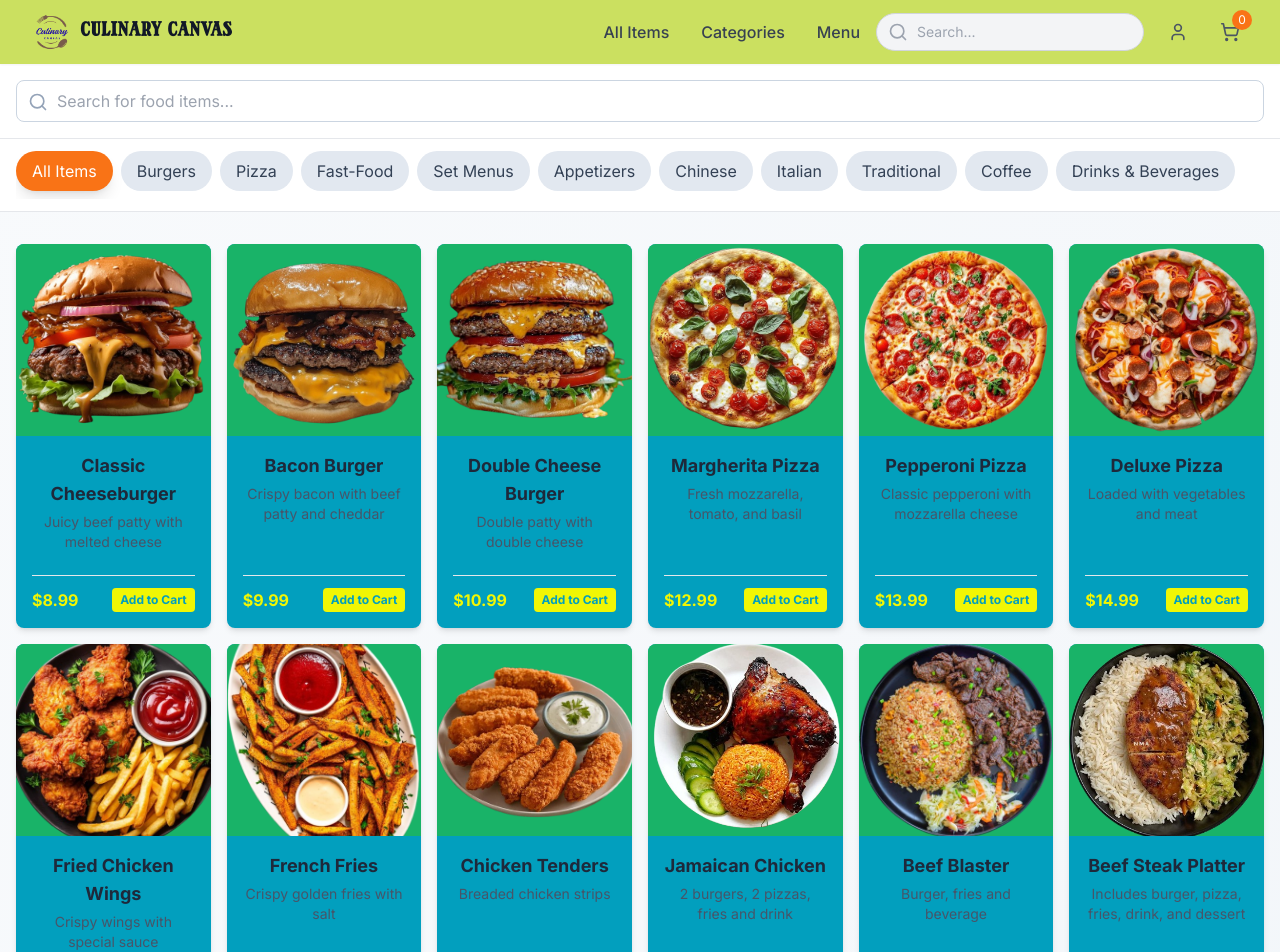
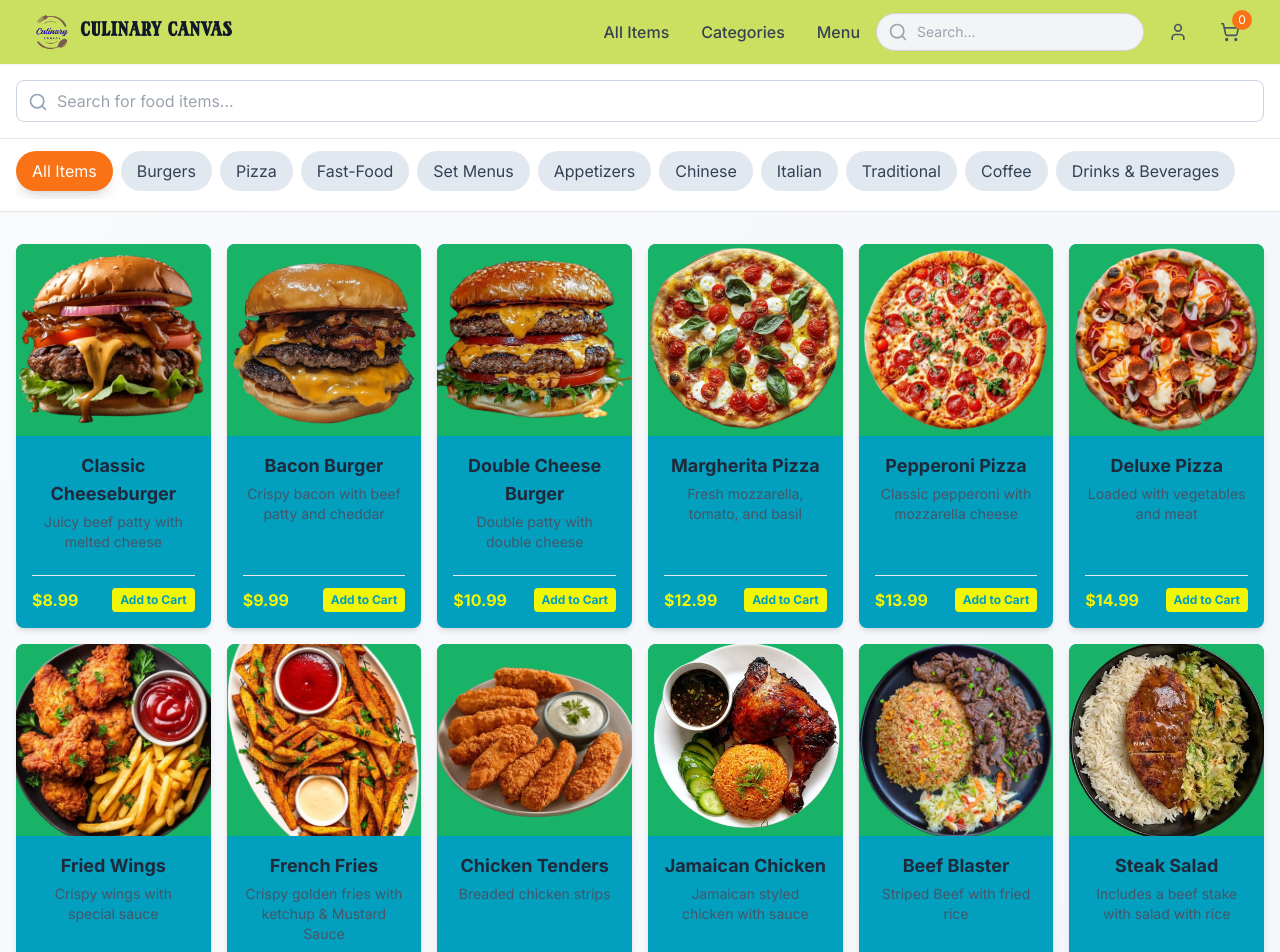
Before and after one commit to uzicodes/Culinary-Canvas, a Next.js app: page /all-items in a window 1280 px wide. Shown: the top 952 px of the page. Built offline with nearby package versions, Linux system fonts and the light colour scheme.

Commit message:
fixing some item cards

```diff
--- a/src/app/all-items/page.tsx
+++ b/src/app/all-items/page.tsx
@@ -41,12 +41,12 @@ export default function AllProductsPage({ searchParams }: { searchParams: { [key
     { id: 4, name: 'Margherita Pizza', description: 'Fresh mozzarella, tomato, and basil', price: 12.99, category: 'pizza', image: '/items/pizza/margherita.png' },
     { id: 5, name: 'Pepperoni Pizza', description: 'Classic pepperoni with mozzarella cheese', price: 13.99, category: 'pizza', image: '/items/pizza/pepperoni.png' },
     { id: 6, name: 'Deluxe Pizza', description: 'Loaded with vegetables and meat', price: 14.99, category: 'pizza', image: '/items/pizza/deluxe.png' },
-    { id: 7, name: 'Fried Chicken Wings', description: 'Crispy wings with special sauce', price: 7.99, category: 'fastfood', image: '/items/fastfood/fried_chicken.png' },
-    { id: 8, name: 'French Fries', description: 'Crispy golden fries with salt', price: 3.99, category: 'fastfood', image: '/items/fastfood/fries.png' },
+    { id: 7, name: 'Fried Wings', description: 'Crispy wings with special sauce', price: 7.99, category: 'fastfood', image: '/items/fastfood/fried_chicken.png' },
+    { id: 8, name: 'French Fries', description: 'Crispy golden fries with ketchup & Mustard Sauce', price: 3.99, category: 'fastfood', image: '/items/fastfood/fries.png' },
     { id: 9, name: 'Chicken Tenders', description: 'Breaded chicken strips', price: 8.49, category: 'fastfood', image: '/items/fastfood/tenders.png' },
-    { id: 10, name: 'Jamaican Chicken', description: '2 burgers, 2 pizzas, fries and drink', price: 34.99, category: 'setmenu', image: '/items/setmenu/1.png' },
-    { id: 11, name: 'Beef Blaster', description: 'Burger, fries and beverage', price: 11.99, category: 'setmenu', image: '/items/setmenu/2.png' },
-    { id: 30, name: 'Beef Steak Platter', description: 'Includes burger, pizza, fries, drink, and dessert', price: 24.99, category: 'setmenu', image: '/items/setmenu/3.png' },
+    { id: 10, name: 'Jamaican Chicken', description: 'Jamaican styled chicken with sauce', price: 34.99, category: 'setmenu', image: '/items/setmenu/1.png' },
+    { id: 11, name: 'Beef Blaster', description: 'Striped Beef with fried rice', price: 11.99, category: 'setmenu', image: '/items/setmenu/2.png' },
+    { id: 30, name: 'Steak Salad', description: 'Includes a beef stake with salad with rice', price: 24.99, category: 'setmenu', image: '/items/setmenu/3.png' },
     { id: 12, name: 'Spring Rolls', description: 'Crispy spring rolls with dipping sauce', price: 5.99, category: 'appetizers', image: '/items/appetizers/spring_rolls.png' },
     { id: 13, name: 'Garlic Bread', description: 'Toasted bread with garlic butter', price: 4.99, category: 'appetizers', image: '/items/appetizers/garlic_bread.png' },
     { id: 14, name: 'Chicken Dumplings', description: 'Steamed dumplings with sauce', price: 6.99, category: 'appetizers', image: '/items/appetizers/dumplings.png' },
```
